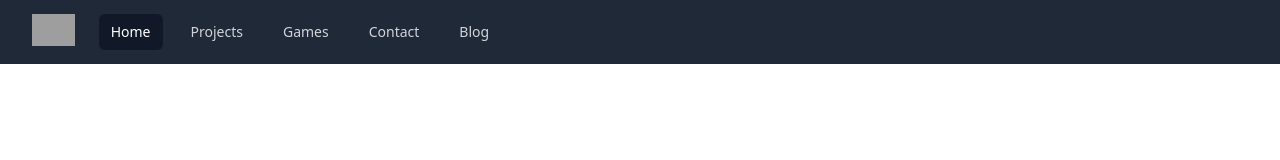
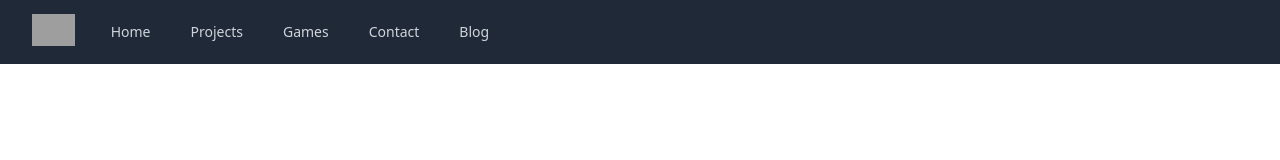
Before and after one commit to liam-ob/liam-dot-com, a React (Vite) app in the folder liam-dot-com/: page / in a window 1280 px wide. Shown: the top 160 px of the page. Built offline with nearby package versions, Linux system fonts and the light colour scheme; grey boxes are pictures that could not be loaded.

Commit message:
fixed navbar highlight

```diff
--- a/liam-dot-com/src/components/NavBar.tsx
+++ b/liam-dot-com/src/components/NavBar.tsx
@@ -9,13 +9,14 @@ export interface Navigation {
 }
 interface NavBarProps {
     navigation: Navigation[];
+    handleClick: (href: string) => void;
 }
 
 function classNames(...classes: string[]) {
     return classes.filter(Boolean).join(" ");
 }
 
-export default function Example({ navigation }: NavBarProps) {
+export default function Example({ navigation, handleClick }: NavBarProps) {
     return (
         <Disclosure as="nav" className="bg-gray-800">
             {({ open }) => (
@@ -69,6 +70,9 @@ export default function Example({ navigation }: NavBarProps) {
                                                         ? "page"
                                                         : undefined
                                                 }
+                                                onClick={() =>
+                                                    handleClick(item.name)
+                                                }
                                             >
                                                 {item.name}
                                             </Link>
--- a/liam-dot-com/src/routes/Root.tsx
+++ b/liam-dot-com/src/routes/Root.tsx
@@ -1,5 +1,6 @@
 import NavBar, { Navigation } from "../components/NavBar";
 import { Outlet } from "react-router-dom";
+import { useState } from "react";
 
 export const navigationItems: Navigation[] = [
     {
@@ -30,9 +31,47 @@ export const navigationItems: Navigation[] = [
 ];
 
 export default function Root() {
+    const [current, setCurrent] = useState("home");
+
+    const navigationItems: Navigation[] = [
+        {
+            name: "Home",
+            href: "home",
+            current: current === "Home",
+        },
+        {
+            name: "Projects",
+            href: "projects",
+            current: current === "Projects",
+        },
+        {
+            name: "Games",
+            href: "games",
+            current: current === "Games",
+        },
+        {
+            name: "Contact",
+            href: "contact",
+            current: current === "Contact",
+        },
+        {
+            name: "Blog",
+            href: "blog/",
+            current: current === "Blog",
+        },
+    ];
+
+    const handleNavigationClick = (href: string): void => {
+        console.log("Clicked " + href);
+        setCurrent(href);
+    };
+
     return (
         <>
-            <NavBar navigation={navigationItems} />
+            <NavBar
+                navigation={navigationItems}
+                handleClick={handleNavigationClick}
+            />
             <div id="detail">
                 <Outlet />
             </div>
```
